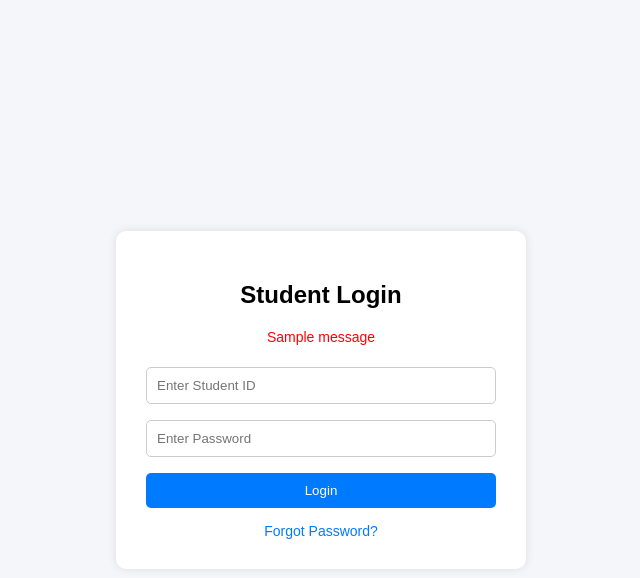
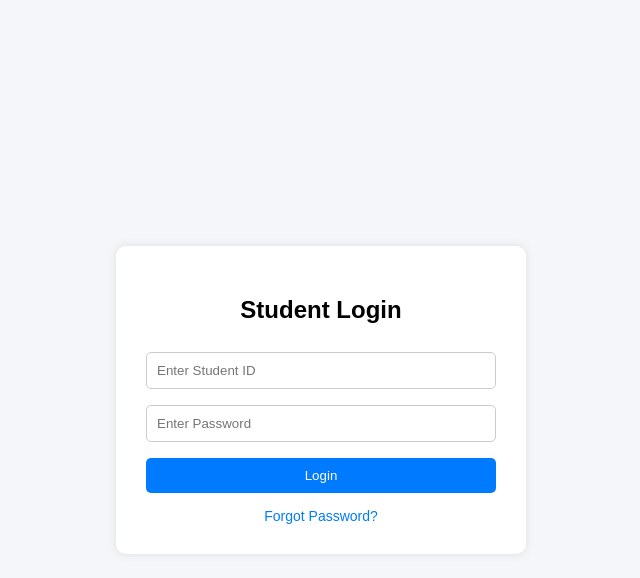
Before and after one commit to jhclasses320-droid/COACHING_ERP, a Django app: page /student/ in a window 1280 px wide. Shown: the top 578 px of the page, without its empty margins (319-959 px from the left). Run offline with Django 5.2, Linux system fonts and the light colour scheme; tables that the repository leaves empty hold one stand-in row (values such as "Sample post"); one stand-in notice (Sample message) is shown.

Commit message:
Update student login page

```diff
--- a/templates/students/login.html
+++ b/templates/students/login.html
@@ -87,15 +87,7 @@
 
 			<h2>Student Login</h2>
 
-			{% if messages %}
 
-			{% for message in messages %}
-
-			<p class="error">{{ message }}</p>
-
-			{% endfor %}
-
-			{% endif %}
 
 			<form method="POST">
 
```
